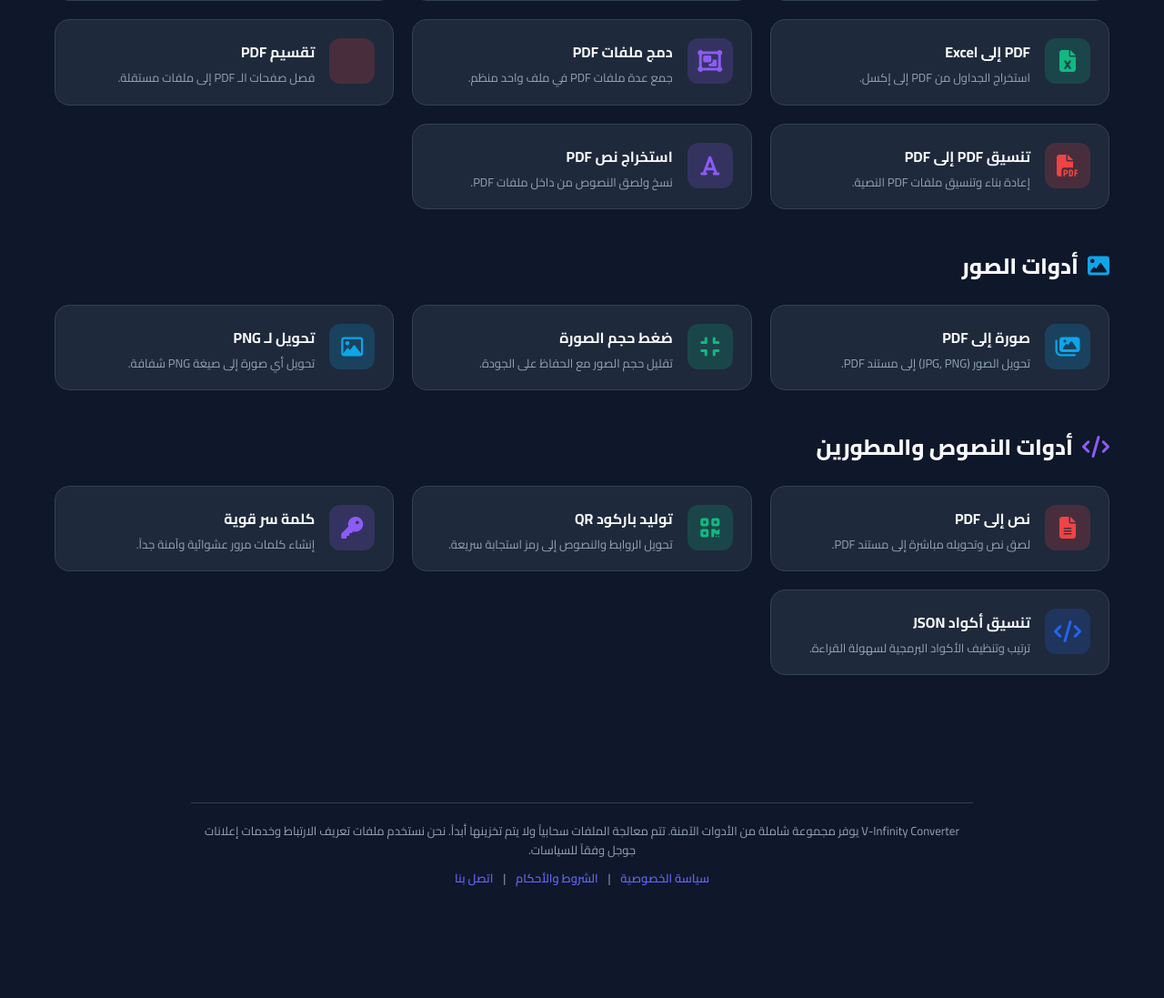
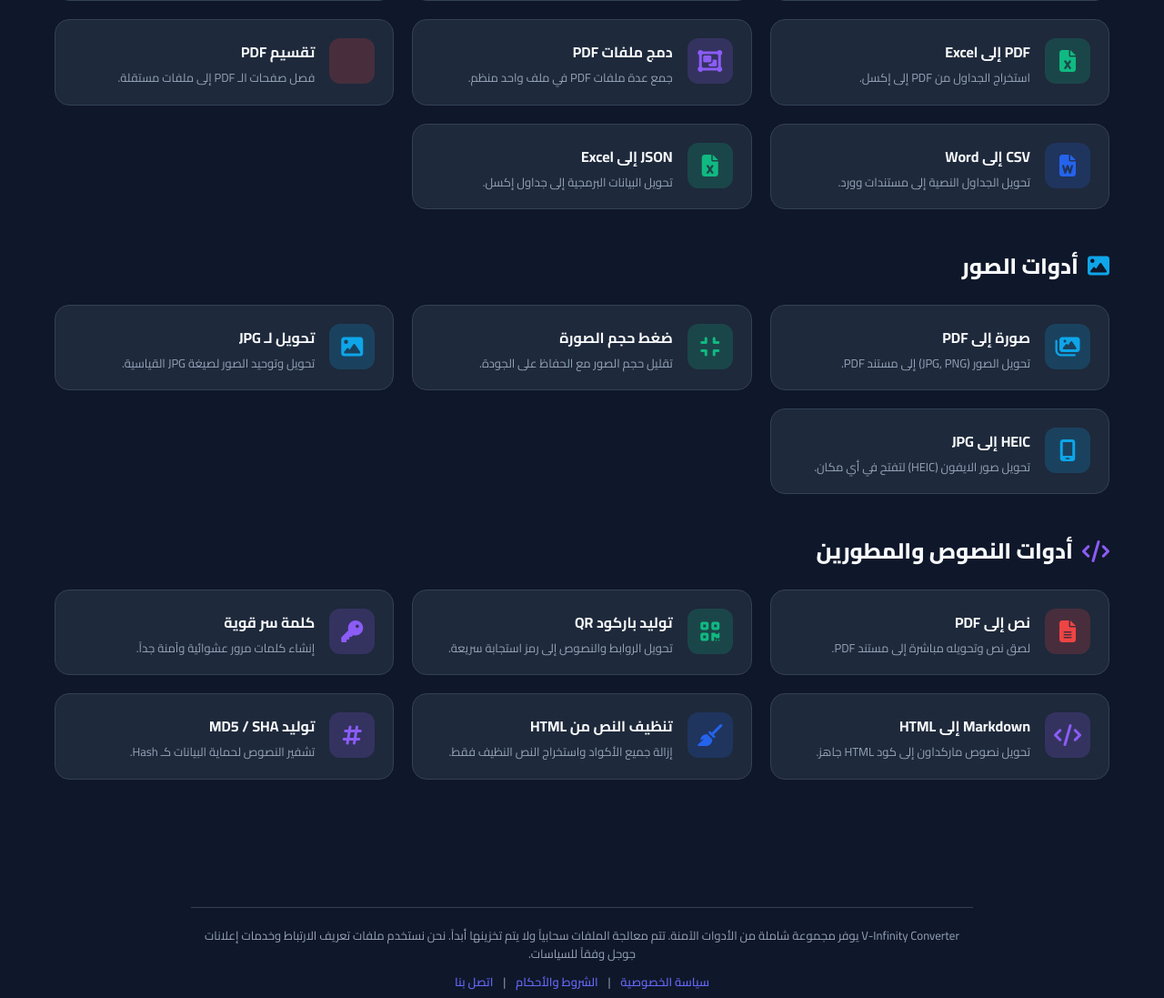
Before and after one commit to aza583816-commits/infinity-converter, a Python web app: template templates/index.html in a window 1280 px wide. Shown: the part 562-1659 px from the top of the page at 91% size. Before the commit the page ends 1537 px from the top, so only its background shows below. Run offline with Jinja, Linux system fonts and the light colour scheme; the template is opened without the code that fills it, so the values that code supplies are empty.

Commit message:
Update index.html

```diff
--- a/templates/index.html
+++ b/templates/index.html
@@ -22,7 +22,7 @@
             --text-main: #0f172a;
             --text-muted: #64748b;
             --border: #e2e8f0;
-            --primary: #4f46e5;      /* Indigo */
+            --primary: #4f46e5;
             --primary-hover: #4338ca;
             --upload-bg: #eff6ff;
             --upload-border: #3b82f6;
@@ -206,12 +206,13 @@
 <body>
 
     <header>
-        <div class="logo">
+        <!-- الشعار ثابت الاتجاه -->
+        <div class="logo" style="display:flex; align-items:center; gap:8px; direction: ltr; white-space: nowrap;">
             <i class="fa-solid fa-infinity"></i> <span data-ar="V-Infinity" data-en="V-Infinity">V-Infinity</span>
         </div>
         <div class="controls">
             <button onclick="toggleLanguage()" id="langBtn">🇺🇸 English</button>
-            <button onclick="toggleTheme()" id="themeBtn"><i class="fa-solid fa-moon"></i></button>
+            <button onclick="toggleTheme()" id="themeBtn"><i class="fa-solid fa-sun"></i></button>
         </div>
     </header>
 
@@ -253,6 +254,7 @@
     <!-- مكتبة الأدوات (SaaS Grid Style) -->
     <div class="tools-section">
 
+        <!-- قسم المستندات -->
         <div class="section-title"><i class="fa-solid fa-file-pdf" style="color:var(--c-pdf)"></i> <span data-ar="أدوات PDF والمستندات" data-en="PDF & Document Tools">أدوات PDF والمستندات</span></div>
         <div class="tools-grid">
             <div class="tool-card" onclick="selectTool('pdf-to-docx', 'PDF إلى Word', 'PDF to Word', 'file', 'i-word', 'fa-file-word')">
@@ -297,22 +299,24 @@
                     <p data-ar="فصل صفحات الـ PDF إلى ملفات مستقلة." data-en="Separate PDF pages into individual files.">فصل صفحات الـ PDF إلى ملفات مستقلة.</p>
                 </div>
             </div>
-            <div class="tool-card" onclick="selectTool('pdf-to-pdf', 'تنسيق PDF', 'Reformat PDF', 'file', 'i-pdf', 'fa-file-pdf')">
-                <div class="tool-icon i-pdf"><i class="fa-solid fa-file-pdf"></i></div>
+            <!-- الأداة الجديدة -->
+            <div class="tool-card" onclick="selectTool('csv-to-word', 'CSV إلى Word', 'CSV to Word', 'fileText', 'i-word', 'fa-file-word')">
+                <div class="tool-icon i-word"><i class="fa-solid fa-file-word"></i></div>
                 <div class="tool-info">
-                    <h3 data-ar="تنسيق PDF إلى PDF" data-en="Reformat PDF">تنسيق PDF إلى PDF</h3>
-                    <p data-ar="إعادة بناء وتنسيق ملفات PDF النصية." data-en="Rebuild and format text-based PDFs.">إعادة بناء وتنسيق ملفات PDF النصية.</p>
+                    <h3 data-ar="CSV إلى Word" data-en="CSV to Word">CSV إلى Word</h3>
+                    <p data-ar="تحويل الجداول النصية إلى مستندات وورد." data-en="Convert CSV text to Word documents.">تحويل الجداول النصية إلى مستندات وورد.</p>
                 </div>
             </div>
-            <div class="tool-card" onclick="selectTool('pdf-to-text', 'استخراج نص PDF', 'Extract PDF Text', 'file', 'i-dev', 'fa-font')">
-                <div class="tool-icon i-dev"><i class="fa-solid fa-font"></i></div>
+            <div class="tool-card" onclick="selectTool('json-to-excel', 'JSON إلى Excel', 'JSON to Excel', 'fileText', 'i-excel', 'fa-file-excel')">
+                <div class="tool-icon i-excel"><i class="fa-solid fa-file-excel"></i></div>
                 <div class="tool-info">
-                    <h3 data-ar="استخراج نص PDF" data-en="Extract PDF Text">استخراج نص PDF</h3>
-                    <p data-ar="نسخ ولصق النصوص من داخل ملفات PDF." data-en="Copy and paste text directly from PDFs.">نسخ ولصق النصوص من داخل ملفات PDF.</p>
+                    <h3 data-ar="JSON إلى Excel" data-en="JSON to Excel">JSON إلى Excel</h3>
+                    <p data-ar="تحويل البيانات البرمجية إلى جداول إكسل." data-en="Convert JSON data into Excel sheets.">تحويل البيانات البرمجية إلى جداول إكسل.</p>
                 </div>
             </div>
         </div>
 
+        <!-- قسم الصور -->
         <div class="section-title"><i class="fa-solid fa-image" style="color:var(--c-img)"></i> <span data-ar="أدوات الصور" data-en="Image Tools">أدوات الصور</span></div>
         <div class="tools-grid">
             <div class="tool-card" onclick="selectTool('image-to-pdf', 'صورة إلى PDF', 'Image to PDF', 'file', 'i-img', 'fa-images')">
@@ -329,15 +333,24 @@
                     <p data-ar="تقليل حجم الصور مع الحفاظ على الجودة." data-en="Reduce image file size while maintaining quality.">تقليل حجم الصور مع الحفاظ على الجودة.</p>
                 </div>
             </div>
-            <div class="tool-card" onclick="selectTool('image-to-png', 'تحويل لـ PNG', 'Convert to PNG', 'file', 'i-img', 'fa-image')">
-                <div class="tool-icon i-img"><i class="fa-regular fa-image"></i></div>
+            <div class="tool-card" onclick="selectTool('image-to-jpg', 'تحويل لـ JPG', 'Convert to JPG', 'file', 'i-img', 'fa-image')">
+                <div class="tool-icon i-img"><i class="fa-solid fa-image"></i></div>
                 <div class="tool-info">
-                    <h3 data-ar="تحويل لـ PNG" data-en="Convert to PNG">تحويل لـ PNG</h3>
-                    <p data-ar="تحويل أي صورة إلى صيغة PNG شفافة." data-en="Convert any image to transparent PNG format.">تحويل أي صورة إلى صيغة PNG شفافة.</p>
+                    <h3 data-ar="تحويل لـ JPG" data-en="Convert to JPG">تحويل لـ JPG</h3>
+                    <p data-ar="تحويل وتوحيد الصور لصيغة JPG القياسية." data-en="Convert and standardize images to JPG format.">تحويل وتوحيد الصور لصيغة JPG القياسية.</p>
+                </div>
+            </div>
+            <!-- الأداة الجديدة -->
+            <div class="tool-card" onclick="selectTool('heic-to-jpg', 'HEIC إلى JPG (للايفون)', 'HEIC to JPG', 'file', 'i-img', 'fa-mobile-screen')">
+                <div class="tool-icon i-img"><i class="fa-solid fa-mobile-screen"></i></div>
+                <div class="tool-info">
+                    <h3 data-ar="HEIC إلى JPG" data-en="HEIC to JPG">HEIC إلى JPG</h3>
+                    <p data-ar="تحويل صور الايفون (HEIC) لتفتح في أي مكان." data-en="Convert iPhone photos (HEIC) to open anywhere.">تحويل صور الايفون (HEIC) لتفتح في أي مكان.</p>
                 </div>
             </div>
         </div>
 
+        <!-- قسم المطورين والنصوص -->
         <div class="section-title"><i class="fa-solid fa-code" style="color:var(--c-dev)"></i> <span data-ar="أدوات النصوص والمطورين" data-en="Text & Dev Tools">أدوات النصوص والمطورين</span></div>
         <div class="tools-grid">
             <div class="tool-card" onclick="selectTool('text-to-pdf', 'نص إلى PDF', 'Text to PDF', 'text', 'i-pdf', 'fa-file-lines')">
@@ -361,11 +374,26 @@
                     <p data-ar="إنشاء كلمات مرور عشوائية وآمنة جداً." data-en="Create highly secure, random passwords.">إنشاء كلمات مرور عشوائية وآمنة جداً.</p>
                 </div>
             </div>
-            <div class="tool-card" onclick="selectTool('json-beautifier', 'تنسيق JSON', 'JSON Formatter', 'text', 'i-word', 'fa-brackets-curly')">
-                <div class="tool-icon i-word"><i class="fa-solid fa-code"></i></div>
+            <!-- الأدوات الجديدة -->
+            <div class="tool-card" onclick="selectTool('markdown-to-html', 'Markdown إلى HTML', 'Markdown to HTML', 'text', 'i-dev', 'fa-code')">
+                <div class="tool-icon i-dev"><i class="fa-solid fa-code"></i></div>
                 <div class="tool-info">
-                    <h3 data-ar="تنسيق أكواد JSON" data-en="JSON Formatter">تنسيق أكواد JSON</h3>
-                    <p data-ar="ترتيب وتنظيف الأكواد البرمجية لسهولة القراءة." data-en="Format and prettify JSON code for readability.">ترتيب وتنظيف الأكواد البرمجية لسهولة القراءة.</p>
+                    <h3 data-ar="Markdown إلى HTML" data-en="Markdown to HTML">Markdown إلى HTML</h3>
+                    <p data-ar="تحويل نصوص ماركداون إلى كود HTML جاهز." data-en="Convert Markdown text to ready HTML code.">تحويل نصوص ماركداون إلى كود HTML جاهز.</p>
+                </div>
+            </div>
+            <div class="tool-card" onclick="selectTool('clean-text', 'تنظيف النص', 'Clean Text', 'text', 'i-word', 'fa-broom')">
+                <div class="tool-icon i-word"><i class="fa-solid fa-broom"></i></div>
+                <div class="tool-info">
+                    <h3 data-ar="تنظيف النص من HTML" data-en="Clean HTML Tags">تنظيف النص من HTML</h3>
+                    <p data-ar="إزالة جميع الأكواد واستخراج النص النظيف فقط." data-en="Remove all tags and extract clean text only.">إزالة جميع الأكواد واستخراج النص النظيف فقط.</p>
+                </div>
+            </div>
+            <div class="tool-card" onclick="selectTool('hash-generator', 'توليد التشفير', 'Hash Generator', 'text', 'i-dev', 'fa-hashtag')">
+                <div class="tool-icon i-dev"><i class="fa-solid fa-hashtag"></i></div>
+                <div class="tool-info">
+                    <h3 data-ar="توليد MD5 / SHA" data-en="Hash Generator">توليد MD5 / SHA</h3>
+                    <p data-ar="تشفير النصوص لحماية البيانات كـ Hash." data-en="Encrypt texts to protect data as Hashes.">تشفير النصوص لحماية البيانات كـ Hash.</p>
                 </div>
             </div>
         </div>
@@ -576,7 +604,7 @@
             }
         }
 
-        // تشغيل الوضع الداكن كافتراضي أول ما يفتح الموقع عشان الفخامة
+        // تشغيل الوضع الداكن كافتراضي أول ما يفتح الموقع
         document.body.classList.add('dark-mode');
         document.getElementById('themeBtn').innerHTML = '<i class="fa-solid fa-sun"></i>';
     </script>
```
